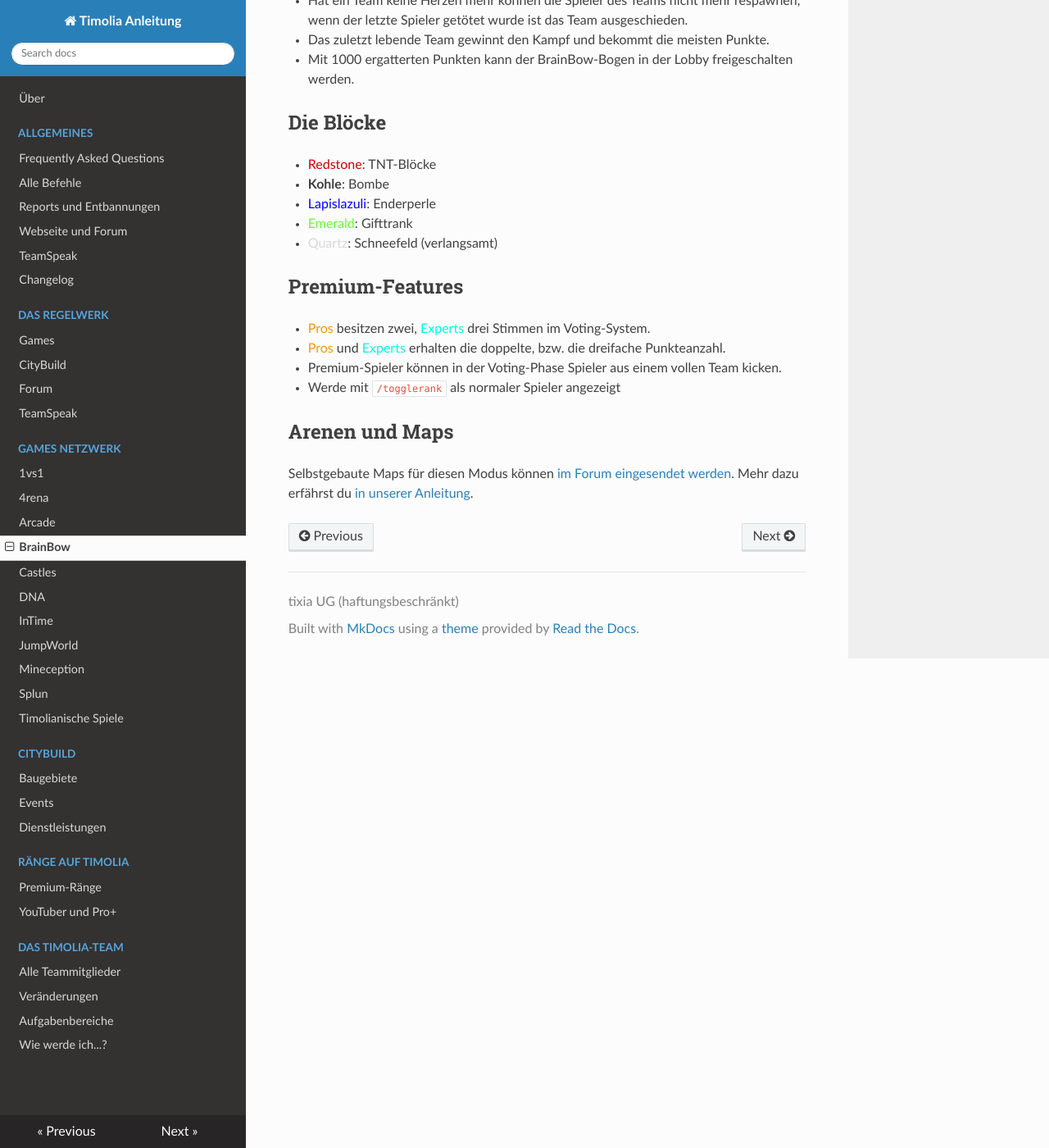
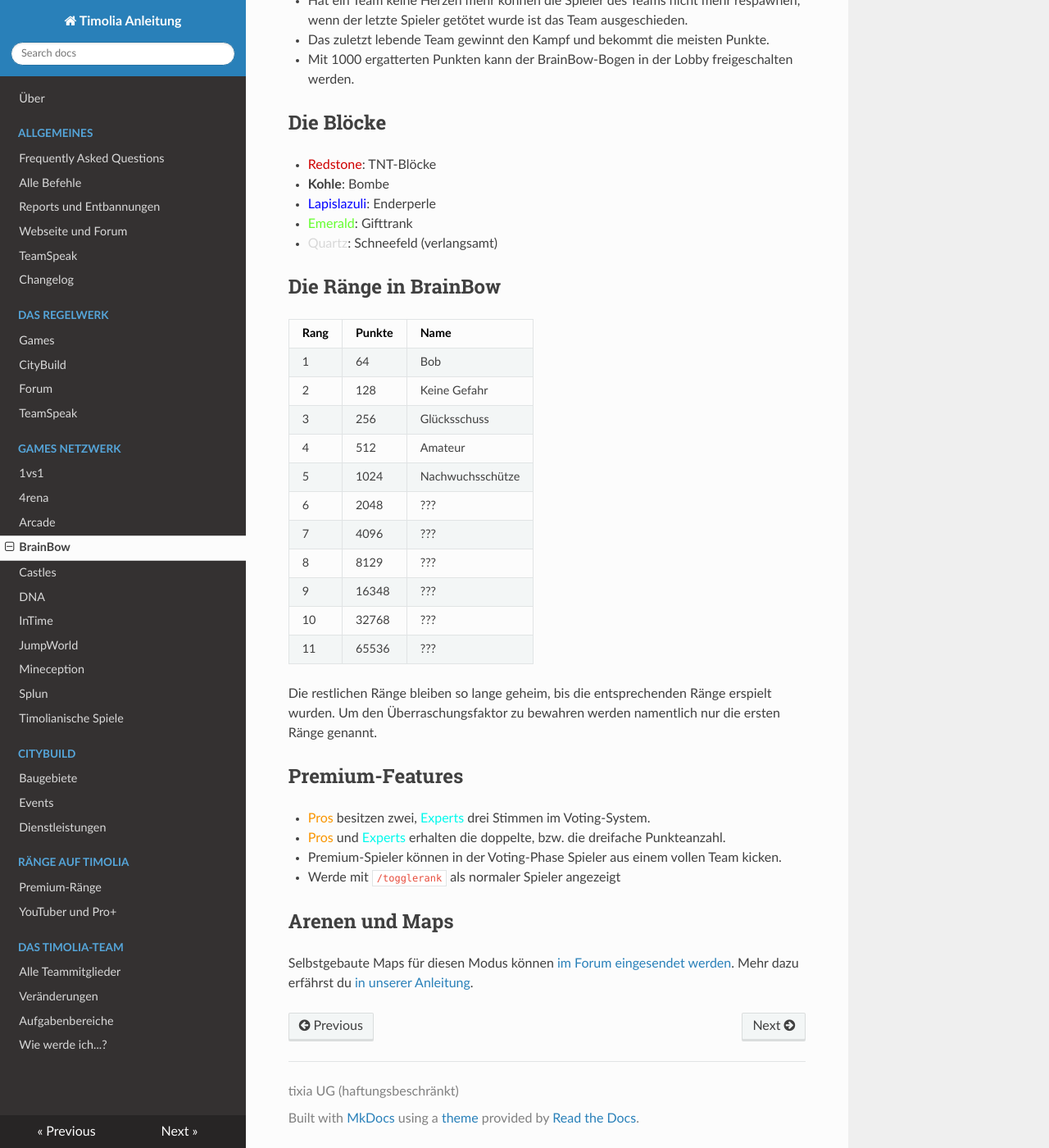
Before and after one commit to TimoliaDE/HowTo, an MkDocs documentation site: the page built from docs/games/brainbow.md, in a window 1280 px wide and 1400 px high, scrolled down 700 px. Shown: the whole window at 82% size. Built offline with MkDocs 1.6.1, drawn with Linux system fonts in a browser that asks for light colours; nearby versions of some CDN libraries; old or Windows-style settings are respelled for this version of MkDocs.

Commit message:
Ränge in BrainBow added

```diff
--- a/docs/games/brainbow.md
+++ b/docs/games/brainbow.md
@@ -22,6 +22,24 @@ Runde und kann den Kampf für sich entscheiden.
 - <span style="color:#64FE2E">Emerald</span>: Gifttrank
 - <span style="color:#D8D8D8">Quartz</span>: Schneefeld (verlangsamt)
 
+## Die Ränge in BrainBow
+
+| Rang | Punkte | Name |
+| ------ | ------ | ------ |
+| 1 | 64 | Bob |
+| 2 | 128 | Keine Gefahr |
+| 3 | 256 | Glücksschuss |
+| 4 | 512 | Amateur |
+| 5 | 1024 | Nachwuchsschütze |
+| 6 | 2048 | ??? |
+| 7 | 4096 | ??? |
+| 8 | 8129 | ??? |
+| 9 | 16348 | ??? |
+| 10 | 32768 | ??? |
+| 11 | 65536 | ??? |
+
+Die restlichen Ränge bleiben so lange geheim, bis die entsprechenden Ränge erspielt wurden. Um den Überraschungsfaktor zu bewahren werden namentlich nur die ersten Ränge genannt.
+
 ## Premium-Features
 - <span style="color:#F99500">Pros</span> besitzen zwei, <span style="color:#00F9EC">Experts</span> drei Stimmen im Voting-System.
 - <span style="color:#F99500">Pros</span>  und <span style="color:#00F9EC">Experts</span> erhalten die doppelte, bzw. die dreifache Punkteanzahl.
```
